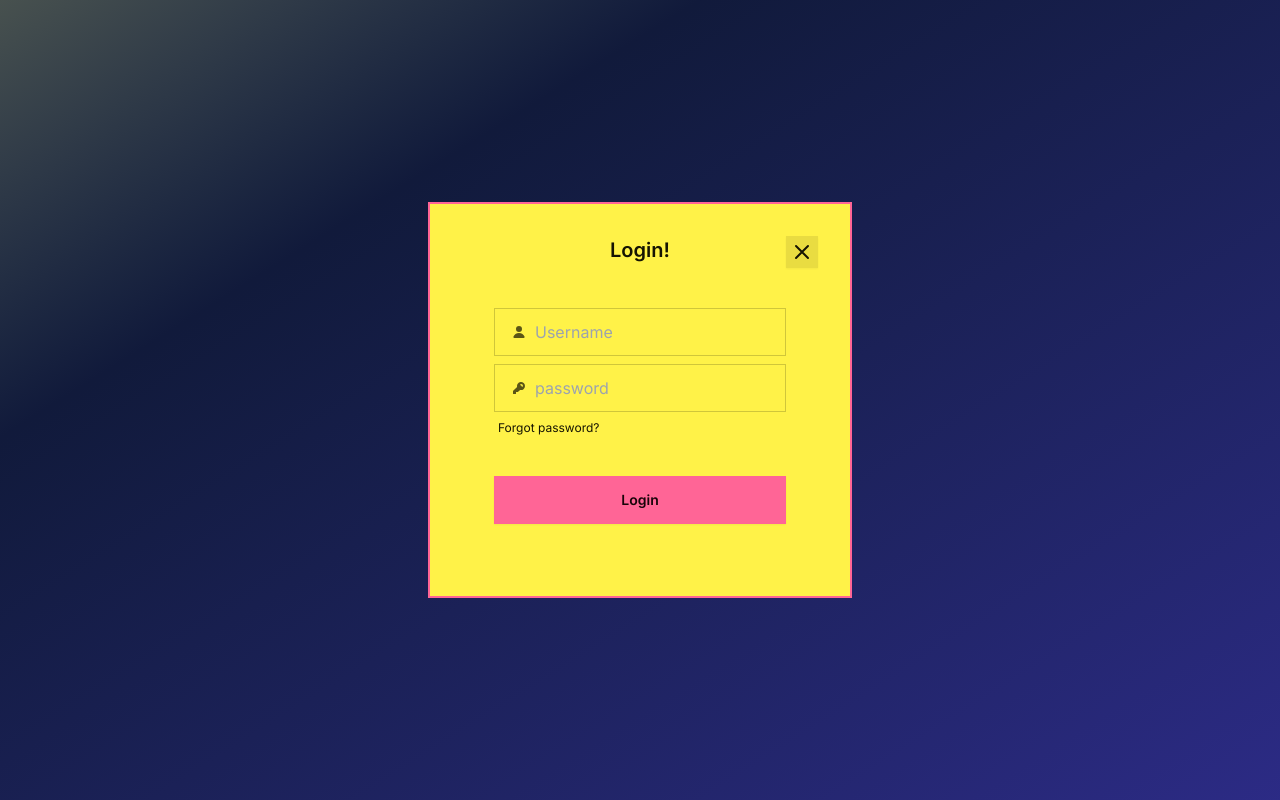
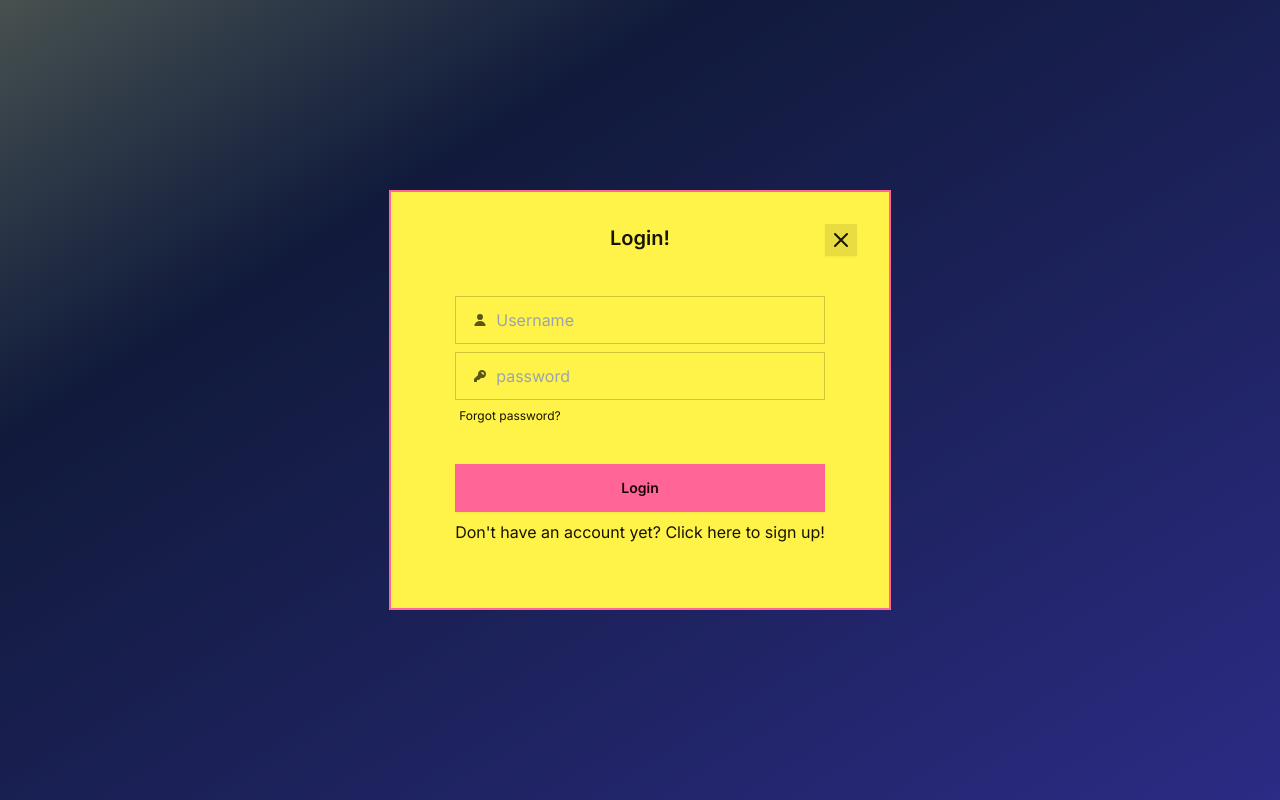
Before and after one commit to bingKegeta/knight-link-app, a Next.js app: page /login in a window 1280 px wide. Built offline with nearby package versions, Linux system fonts and the light colour scheme; what @catppuccin/tailwindcss would draw is missing.

Commit message:
add redirect to register in login

```diff
--- a/app/components/LoginPrompt.tsx
+++ b/app/components/LoginPrompt.tsx
@@ -64,7 +64,9 @@ const LoginPrompt = () => {
         <div className="form-control mt-6">
           <button className="btn btn-primary">Login</button>
         </div>
-        <div className="form-control"></div>
+        <Link href="/register" className="form-control">
+          Don&apos;t have an account yet? Click here to sign up!
+        </Link>
       </form>
     </>
   );
```
